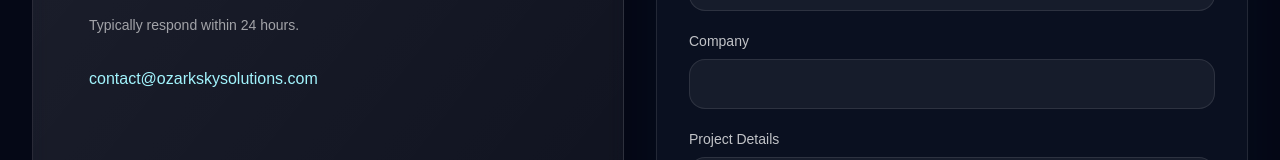
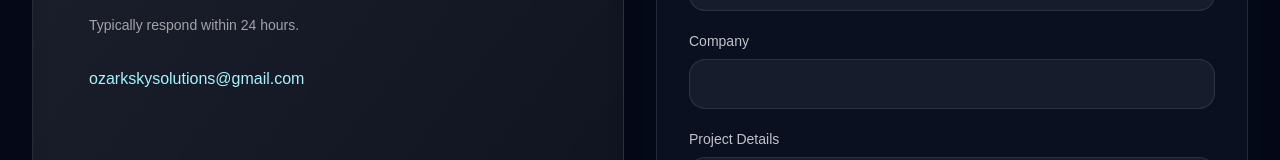
Before and after one commit to ozarkskysolutions/ozark-web, a Next.js app: page / in a window 1280 px wide. Shown: the part 2821-2981 px from the top of the page. Built offline with nearby package versions, Linux system fonts and the light colour scheme.

Commit message:
fixed email

```diff
--- a/app/page.tsx
+++ b/app/page.tsx
@@ -309,7 +309,7 @@ export default function Home() {
                       href="mailto:contact@ozarkskysolutions.com"
                       className="text-base font-medium text-cyan-200 transition hover:text-white"
                     >
-                      contact@ozarkskysolutions.com
+                      ozarkskysolutions@gmail.com
                     </a>
                   </div>
                 </div>
```
